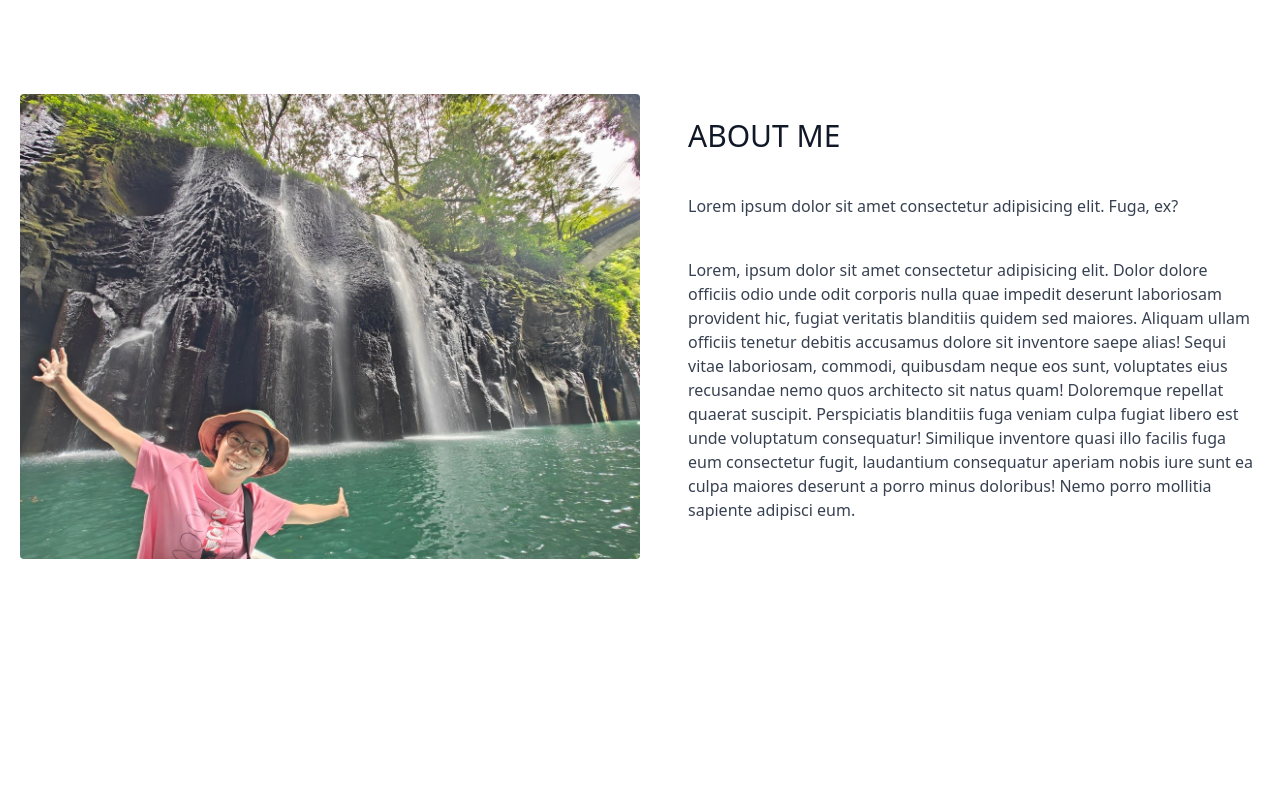
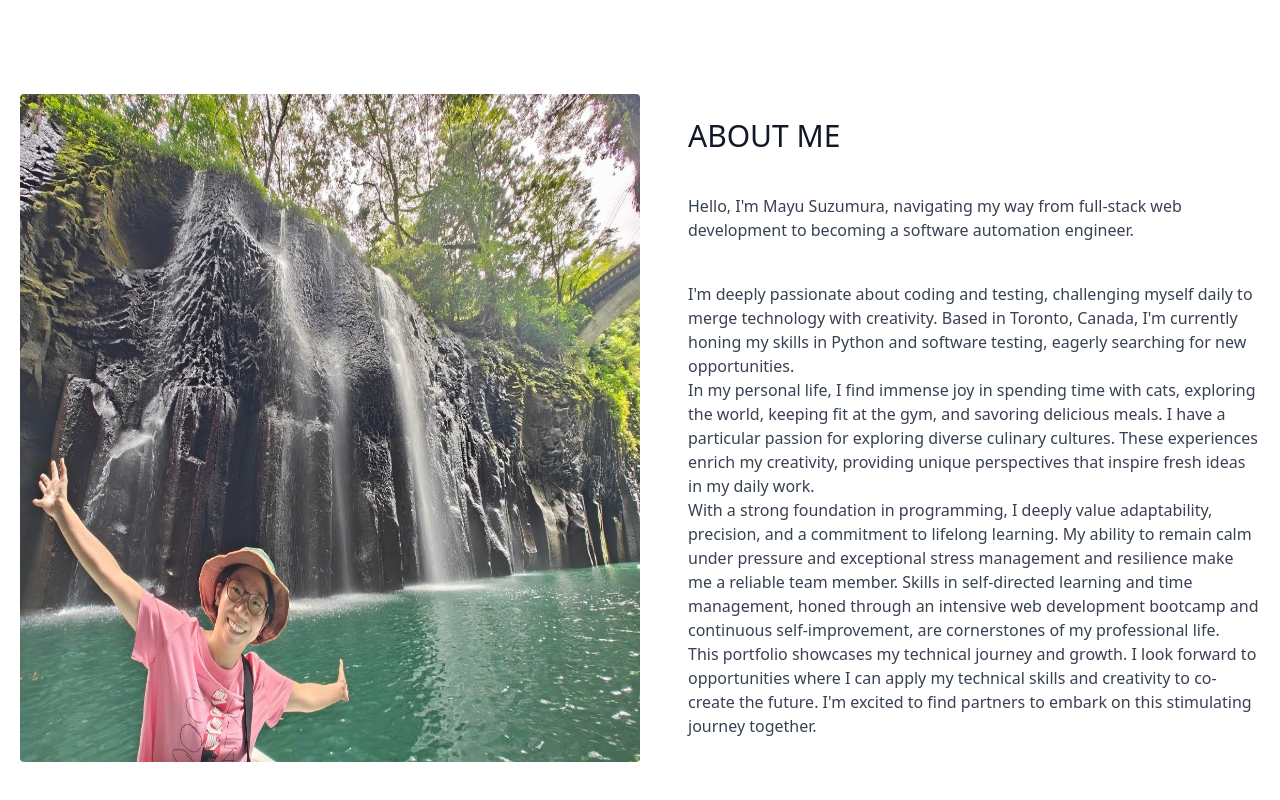
Before and after one commit to mayupaca/mayufolio2, a React (Vite) app: page / in a window 1280 px wide. Shown: the part 2034-2834 px from the top of the page. Before the commit the page ends 2689 px from the top, so only its background shows below. Built offline with nearby package versions, Linux system fonts and the light colour scheme.

Commit message:
Change about me contents

```diff
--- a/src/components/About.jsx
+++ b/src/components/About.jsx
@@ -12,21 +12,16 @@ function About() {
             ABOUT ME
           </h1>
           <p className="pb-10">
-            Lorem ipsum dolor sit amet consectetur adipisicing elit. Fuga, ex?
+            Hello, I'm Mayu Suzumura, navigating my way from full-stack web development to becoming a software automation engineer.
           </p>
           <p>
-            Lorem, ipsum dolor sit amet consectetur adipisicing elit. Dolor
-            dolore officiis odio unde odit corporis nulla quae impedit deserunt
-            laboriosam provident hic, fugiat veritatis blanditiis quidem sed
-            maiores. Aliquam ullam officiis tenetur debitis accusamus dolore sit
-            inventore saepe alias! Sequi vitae laboriosam, commodi, quibusdam
-            neque eos sunt, voluptates eius recusandae nemo quos architecto sit
-            natus quam! Doloremque repellat quaerat suscipit. Perspiciatis
-            blanditiis fuga veniam culpa fugiat libero est unde voluptatum
-            consequatur! Similique inventore quasi illo facilis fuga eum
-            consectetur fugit, laudantium consequatur aperiam nobis iure sunt ea
-            culpa maiores deserunt a porro minus doloribus! Nemo porro mollitia
-            sapiente adipisci eum.
+            I'm deeply passionate about coding and testing, challenging myself daily to merge technology with creativity. Based in Toronto, Canada, I'm currently honing my skills in Python and software testing, eagerly searching for new opportunities.<br />
+
+            In my personal life, I find immense joy in spending time with cats, exploring the world, keeping fit at the gym, and savoring delicious meals. I have a particular passion for exploring diverse culinary cultures. These experiences enrich my creativity, providing unique perspectives that inspire fresh ideas in my daily work.<br />
+
+            With a strong foundation in programming, I deeply value adaptability, precision, and a commitment to lifelong learning. My ability to remain calm under pressure and exceptional stress management and resilience make me a reliable team member. Skills in self-directed learning and time management, honed through an intensive web development bootcamp and continuous self-improvement, are cornerstones of my professional life.<br />
+
+            This portfolio showcases my technical journey and growth. I look forward to opportunities where I can apply my technical skills and creativity to co-create the future. I'm excited to find partners to embark on this stimulating journey together.<br />
           </p>
         </div>
       </div>
```
